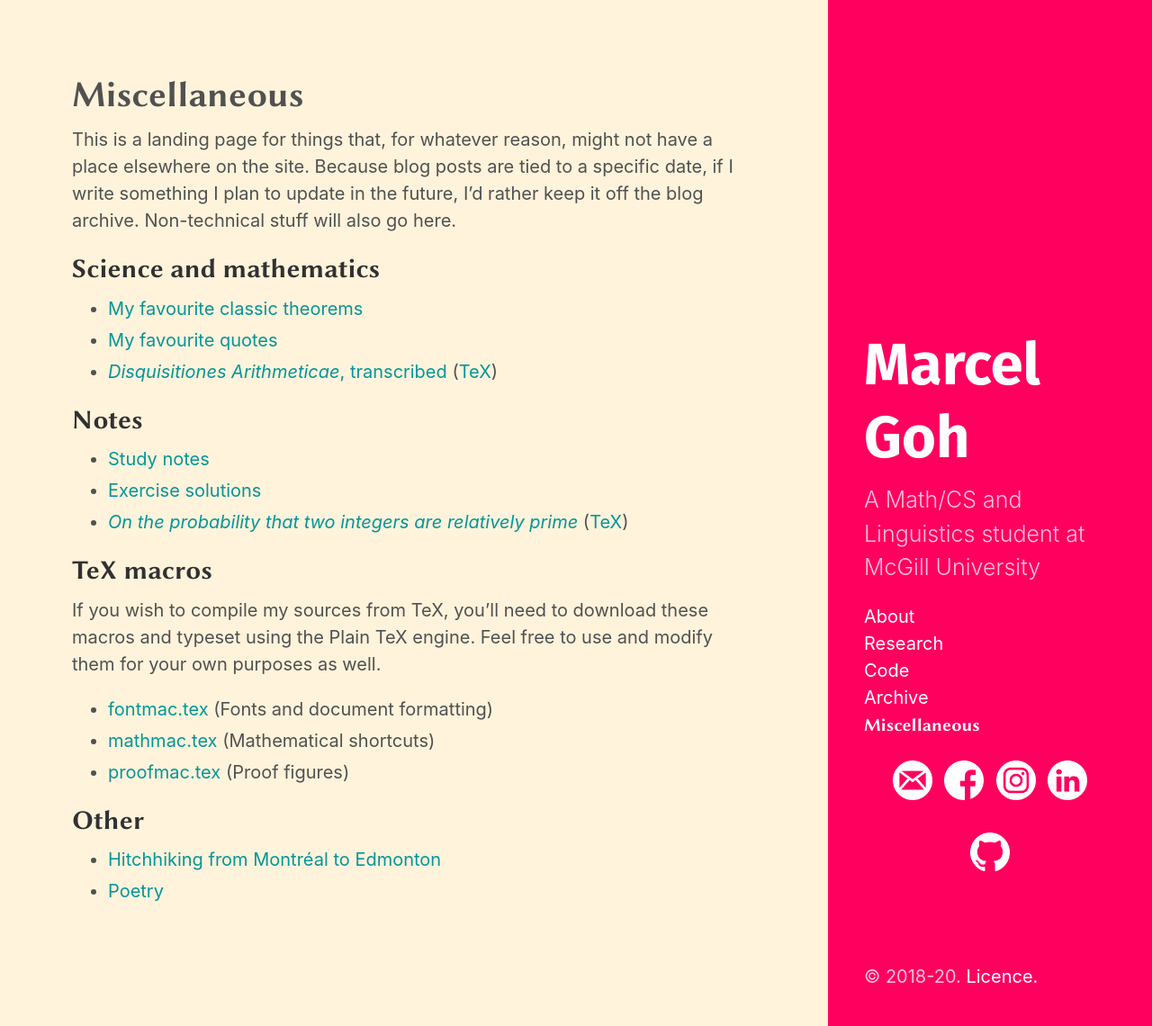
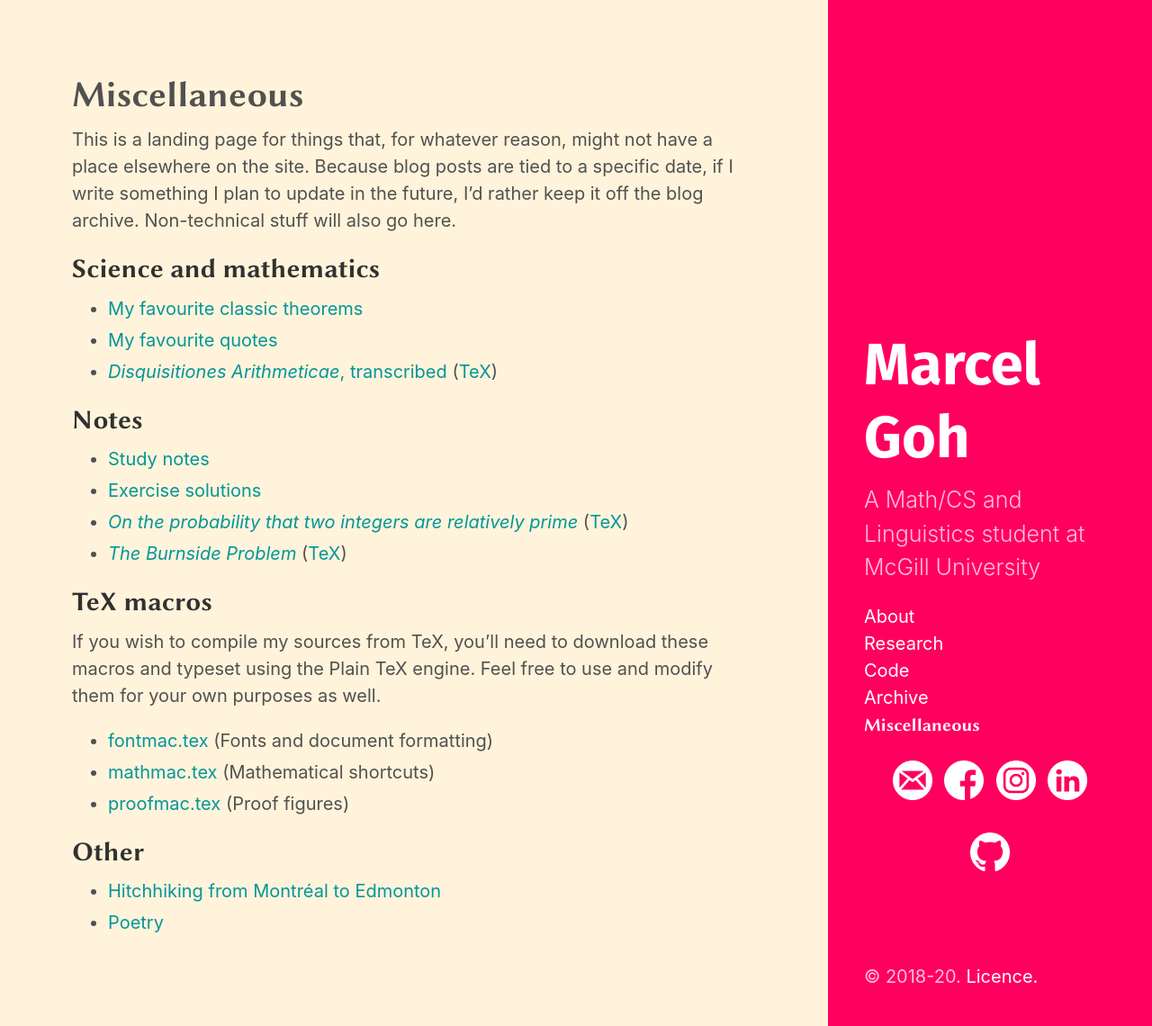
Before and after one commit to marcelgoh/marcelgoh.github.io, a Jekyll site: the page built from misc/index.md, in a window 1280 px wide. Shown: the whole page at 90% size. Built offline with Jekyll 4.4.1, drawn with Linux system fonts in a browser that asks for light colours; some web fonts are replaced.

Commit message:
Added Burnside problem

```diff
--- a/misc/index.md
+++ b/misc/index.md
@@ -15,6 +15,7 @@ This is a landing page for things that, for whatever reason, might not have a pl
 + [Study notes]({{ site.baseurl }}/misc/study-notes.html)
 + [Exercise solutions]({{ site.baseurl }}/misc/solutions.html)
 + [_On the probability that two integers are relatively prime_]({{ site.baseurl }}/misc/proofs/coprime-probability.pdf) ([TeX]({{ site.baseurl }}/misc/proofs/coprime-probability.tex))
++ [_The Burnside Problem_]({{ site.baseurl }}/misc/proofs/burnside.pdf) ([TeX]({{ site.baseurl }}/misc/proofs/burnside.tex))
 
 ## TeX macros
 
```
Also changed, not shown: 2 other files.
